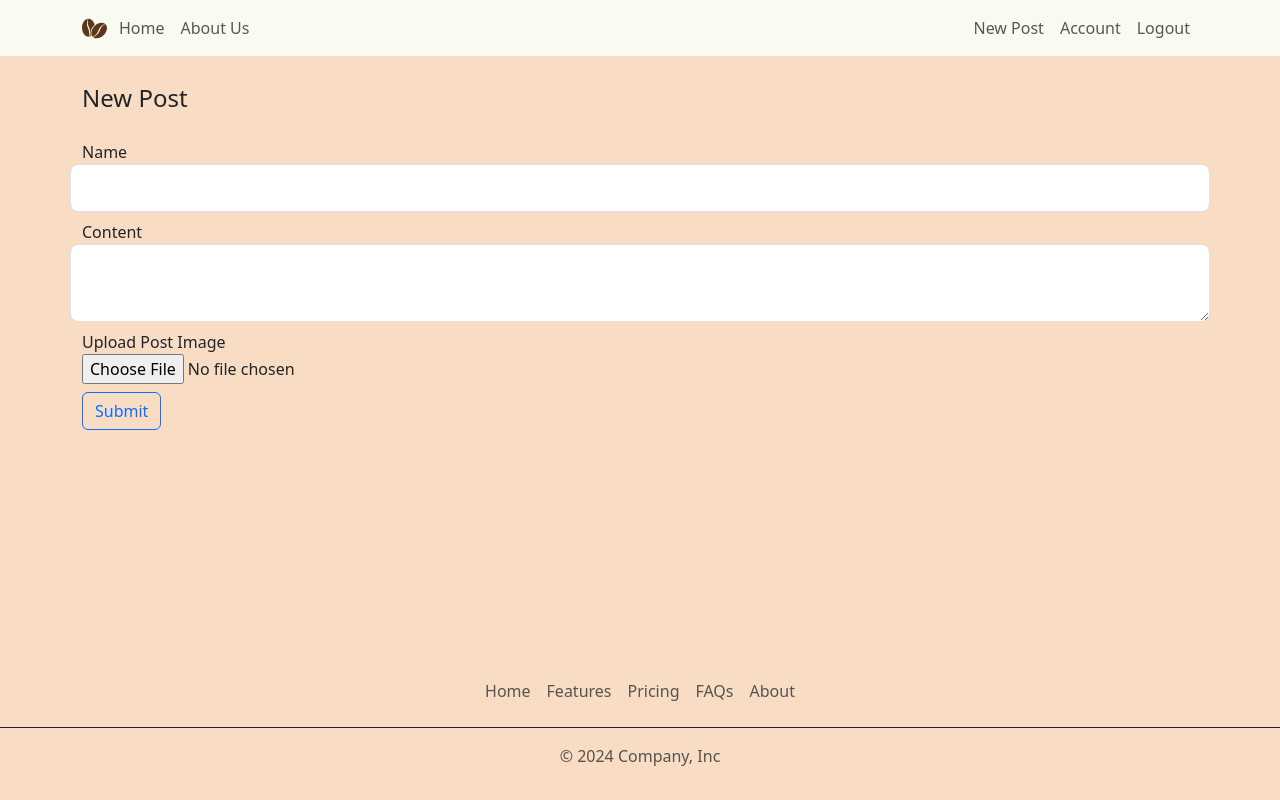
After one commit to klpabes/flask-coffee, a Flask app: page /post/new in a window 1280 px wide. The commit adds this page. Run offline with Flask 3, Linux system fonts and the light colour scheme; the visitor is signed in with stand-in values (Sample User, id 1); some libraries are stand-ins or nearby versions.

Commit message:
add crud posts functionality and pagination

```diff
--- a/flask_coffee/forms.py
+++ b/flask_coffee/forms.py
@@ -1,7 +1,7 @@
 from flask_wtf import FlaskForm
 from flask_wtf.file import FileField, FileAllowed
 from flask_login import current_user
-from wtforms import StringField, PasswordField, SubmitField, BooleanField
+from wtforms import StringField, PasswordField, SubmitField, BooleanField, TextAreaField, DecimalField
 from wtforms.validators import DataRequired, Length, Email, EqualTo, ValidationError
 from flask_coffee.models import User
 
@@ -53,3 +53,10 @@ class UpdateAccountForm(FlaskForm):
             user = User.query.filter_by(email=email.data).first()
             if user:
                 raise ValidationError('That email is taken. Please choose a different one.')
+
+
+class PostForm(FlaskForm):
+    name = StringField('Name', validators=[DataRequired()])
+    desc = TextAreaField('Content', validators=[DataRequired()])
+    image_file = FileField('Upload Post Image', validators=[FileAllowed(['jpg', 'png'])])
+    submit = SubmitField('Submit')
--- a/flask_coffee/models.py
+++ b/flask_coffee/models.py
@@ -13,12 +13,12 @@ class User(db.Model, UserMixin):
     email = db.Column(db.String(120), unique=True, nullable=False)
     image_file = db.Column(db.String(20), nullable=False, default='default.jpg')
     password = db.Column(db.String(60), nullable=False)
-    products = db.relationship('Product', backref='seller', lazy=True) #name or id??
+    posts = db.relationship('Post', backref='author', lazy=True) #name or id??
 
     def __repr__(self):
         return f"User('{self.username}', '{self.email}', '{self.image_file}')"
 
-class Product(db.Model):
+class Post(db.Model):
     id = db.Column(db.Integer, primary_key=True)
     name = db.Column(db.String(100), nullable=False)
     date_posted = db.Column(db.DateTime, nullable=False, default=datetime.now)
@@ -27,4 +27,4 @@ class Product(db.Model):
     user_id = db.Column(db.Integer, db.ForeignKey('user.id'), nullable=False)
 
     def __repr__(self):
-        return f"Product('{self.name}', '{self.date_posted}')"
+        return f"Post('{self.name}', '{self.date_posted}', '{self.image_file}')"
--- a/flask_coffee/routes.py
+++ b/flask_coffee/routes.py
@@ -1,37 +1,18 @@
 import os
 import secrets
 from PIL import Image
-from flask import render_template, url_for, flash, redirect, request
+from flask import render_template, url_for, flash, redirect, request, abort
 from flask_coffee import app, db, bcrypt
-from flask_coffee.forms import RegistrationForm, LoginForm, UpdateAccountForm
-from flask_coffee.models import User, Product
+from flask_coffee.forms import RegistrationForm, LoginForm, UpdateAccountForm, PostForm
+from flask_coffee.models import User, Post
 from flask_login import login_user, current_user, logout_user, login_required
-
-index_items = [
-    {
-        'name': 'Latte',
-        'desc': 'Popular coffee drink made with espresso and steamed milk.',
-        'price': 150,
-        'date_posted': 'August 6, 2024'
-    },
-    {
-        'name': 'Capuccino',
-        'desc': 'A classic coffee beverage made with equal parts espresso, steamed milk, and milk foam.',
-        'price': 175,
-        'date_posted': 'August 6, 2024'
-    },
-    {
-        'name': 'Americano',
-        'desc': 'A classic coffee drink by diluting a shot of espresso with hot water.',
-        'price': 100,
-        'date_posted': 'August 6, 2024'
-    },
-]
 
 
 @app.route("/")
 def index():
-    return render_template('index.html', index_items=index_items)
+    page = request.args.get('page', 1, type=int)
+    posts = Post.query.order_by(Post.date_posted.desc()).paginate(page = page, per_page=4)
+    return render_template('index.html', index_items=posts)
 
 @app.route("/about")
 def about():
@@ -75,11 +56,11 @@ def logout():
     logout_user()
     return redirect(url_for('index'))
 
-def save_picture(form_picture):
+def save_picture(form_picture, funcN):
     random_hex = secrets.token_hex(8)
     _, f_ext = os.path.splitext(form_picture.filename)
     picture_fn = random_hex + f_ext
-    picture_path = os.path.join(app.root_path, 'static/profile_pics', picture_fn)
+    picture_path = os.path.join(app.root_path, f'static/{funcN}', picture_fn)
 
     output_size = (200, 200)
     i = Image.open(form_picture)
@@ -95,7 +76,7 @@ def account():
     form = UpdateAccountForm()
     if form.validate_on_submit():
         if form.picture.data:
-            picture_file = save_picture(form.picture.data)
+            picture_file = save_picture(form.picture.data, account.__name__)
             current_user.image_file = picture_file
         current_user.username = form.username.data
         current_user.email = form.email.data
@@ -105,6 +86,74 @@ def account():
     elif request.method == 'GET':
         form.username.data = current_user.username
         form.email.data = current_user.email
-    image_file = url_for('static', filename='profile_pics/' + current_user.image_file)
+    image_file = url_for('static', filename='account/' + current_user.image_file)
     return render_template('account.html', title='Account',
                            image_file=image_file, form=form)
+
+@app.route("/post/new", methods=['GET','POST'])
+@login_required
+def new_post():
+    form = PostForm()
+    if form.validate_on_submit():
+        if form.image_file.data:
+            picture_file = save_picture(form.image_file.data, new_post.__name__)
+            # image_file = url_for('static', filename='new_post/' + picture_file)
+            post = Post(name=form.name.data, desc=form.desc.data,
+                        author=current_user, image_file=picture_file)
+        else:
+            post = Post(name=form.name.data, desc=form.desc.data,
+                        author=current_user)
+
+        db.session.add(post)
+        db.session.commit()
+        # post.image_file = url_for('static', filename='new_post/' + post.image_file)
+        # db.session.commit()
+        flash('Your post has been created!', 'success')
+        return redirect(url_for('index'))
+    return render_template('create_post.html', title='New Post',
+                           form=form, legend='New Post')
+
+@app.route("/post/<int:post_id>")
+def post(post_id):
+    post = Post.query.get_or_404(post_id)
+    return render_template('post.html', title=post.name, post=post)
+
+@app.route("/post/<int:post_id>/update", methods=['GET','POST'])
+@login_required
+def update_post(post_id):
+    post = Post.query.get_or_404(post_id)
+    if post.author != current_user:
+        abort(403)
+    form = PostForm()
+    if form.validate_on_submit():
+        if form.image_file.data:
+            picture_file = save_picture(form.image_file.data, "new_post")
+            post.image_file = picture_file
+        post.name = form.name.data
+        post.desc = form.desc.data
+        db.session.commit()
+        flash('Your post has been updated!', 'success')
+        return redirect(url_for('post', post_id=post.id))
+
+    elif request.method == 'GET':
+        form.name.data = post.name
+        form.desc.data = post.desc
+    return render_template('create_post.html', title='Update Post',
+                           form=form, legend='Update Post')
+
+@app.route("/post/<int:post_id>/delete", methods=['POST'])
+@login_required
+def delete_post(post_id):
+    post = Post.query.get_or_404(post_id)
+    if post.author != current_user:
+        abort(403)
+    db.session.delete(post)
+    db.session.commit()
+    flash('Your post has been deleted!', 'success')
+    return redirect(url_for('index'))
+
+@app.route("/")
+def index():
+    page = request.args.get('page', 1, type=int)
+    posts = Post.query.order_by(Post.date_posted.desc()).paginate(page = page, per_page=4)
+    return render_template('index.html', index_items=posts)
--- a/flask_coffee/static/main.css
+++ b/flask_coffee/static/main.css
@@ -42,3 +42,12 @@ body  {
     height: 200px;
     width: 200px;
 }
+
+a {
+text-decoration: none;
+}
+
+.small {
+    height: 1rem;
+    width: 1rem;
+}
--- /dev/null
+++ b/flask_coffee/templates/create_post.html
@@ -0,0 +1,54 @@
+{% extends "layout.html" %}
+{% block content %}
+    <div class="container">
+        <div class="content-section">
+            <form method="POST" action="" enctype="multipart/form-data">
+                {{ form.hidden_tag() }}
+                <fieldset class="form-group">
+                    <legend class="my-4">{{  legend  }}</legend>
+                    <div class="form-group row mb-2">
+                        {{ form.name.label(class="form-control-label") }}
+
+                        {% if form.name.errors %}
+                            {{ form.name(class="form-control form-control-lg is-invalid") }}
+                            <div class="invalid-feedback">
+                                {% for error in form.name.errors %}
+                                    <span>{{ error }}</span>
+                                {% endfor %}
+                            </div>
+                        {% else %}
+                            {{ form.name(class="form-control form-control-lg") }}
+                        {% endif %}
+
+                    </div>
+                    <div class="form-group row mb-2">
+                        {{ form.desc.label(class="form-control-label") }}
+
+                        {% if form.desc.errors %}
+                            {{ form.desc(class="form-control form-control-lg is-invalid") }}
+                            <div class="invalid-feedback">
+                                {% for error in form.desc.errors %}
+                                    <span>{{ error }}</span>
+                                {% endfor %}
+                            </div>
+                        {% else %}
+                            {{ form.desc(class="form-control form-control-lg") }}
+                        {% endif %}
+                    </div>
+                    <div class="form-group row mb-2">
+                            {{ form.image_file.label() }}
+                            {{ form.image_file(class="form-control-file") }}
+                            {% if form.image_file.errors %}
+                                {% for error in form.image_file.errors %}
+                                    <span class="text-danger">{{ error }}</span></br>
+                                {% endfor %}
+                            {% endif %}
+                    </div>
+                </fieldset>
+                <div class="form-group">
+                    {{ form.submit(class="btn btn-outline-primary") }}
+                </div>
+            </form>
+        </div>
+    </div>
+{% endblock %}
--- a/flask_coffee/templates/layout.html
+++ b/flask_coffee/templates/layout.html
@@ -33,23 +33,12 @@
         <li class="me-auto nav-item">
           <a class="nav-link" href="{{ url_for('about') }}">About Us</a>
         </li>
-        <li class="me-auto nav-item">
-          <a class="nav-link" href="{{ url_for('blog') }}">Blog</a>
-        </li>
-        <li class="nav-item dropdown">
-          <a class="nav-link dropdown-toggle" href="#" role="button" data-bs-toggle="dropdown" aria-expanded="false">
-            Menu
-          </a>
-          <ul class="dropdown-menu">
-            <li><a class="dropdown-item" href="#">Action</a></li>
-            <li><a class="dropdown-item" href="#">Another action</a></li>
-            <li><hr class="dropdown-divider"></li>
-            <li><a class="dropdown-item" href="#">Something else here</a></li>
-          </ul>
-        </li>
       </ul>
       <ul class="navbar-nav ms-auto mb-2 mb-lg-0 justify-content-end">
         {% if current_user.is_authenticated %}
+          <li class="nav-item">
+            <a class="nav-link" href="{{ url_for('new_post') }}">New Post</a>
+          </li>
           <li class="nav-item">
             <a class="nav-link" href="{{ url_for('account') }}">Account</a>
           </li>
```
Also changed, not shown: flask_coffee/templates/index.html (+19 -6 lines), flask_coffee/templates/post.html (added, +42 -0 lines), flask_coffee/static/account/default.jpg (added), flask_coffee/static/new_post/default1.jpg (added).
